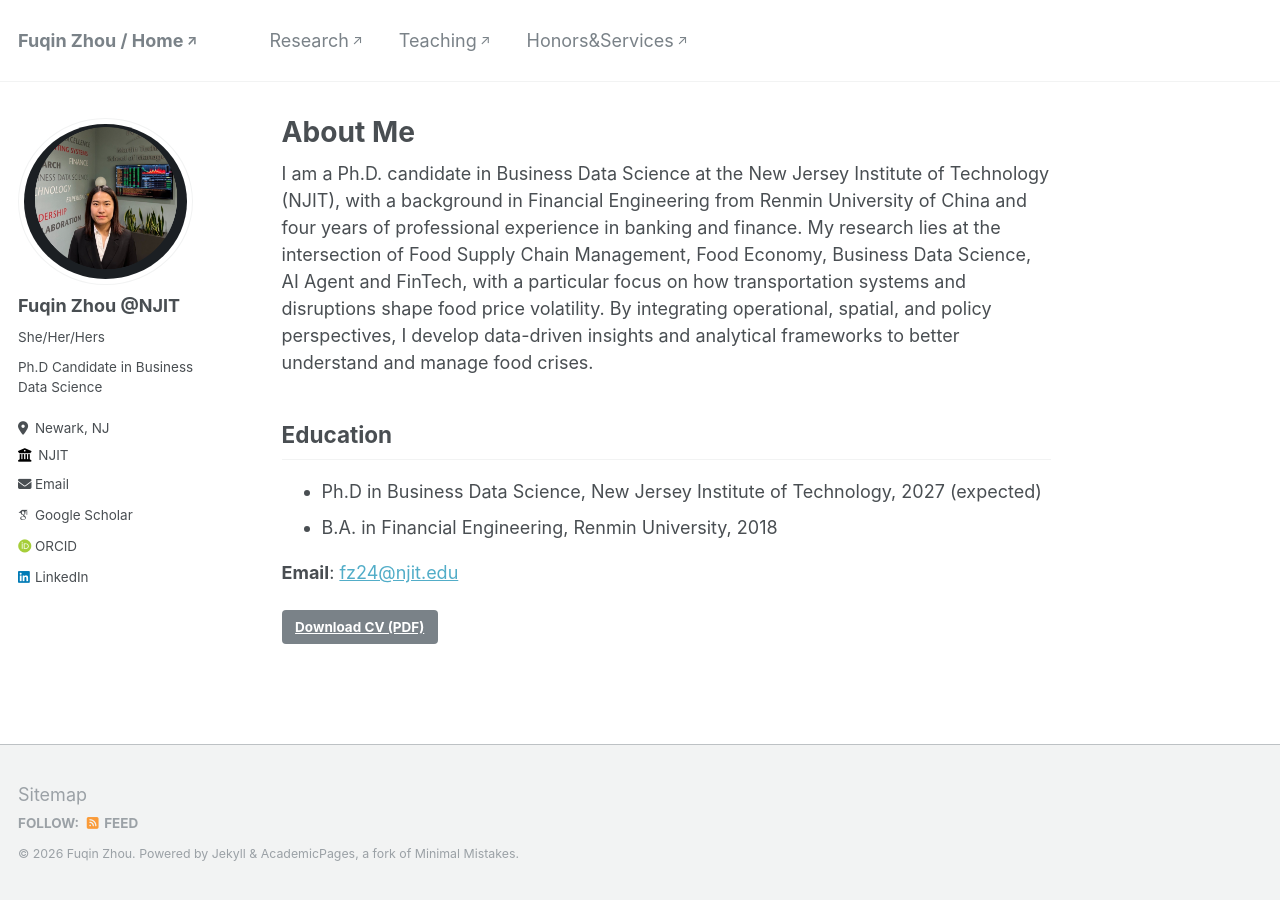
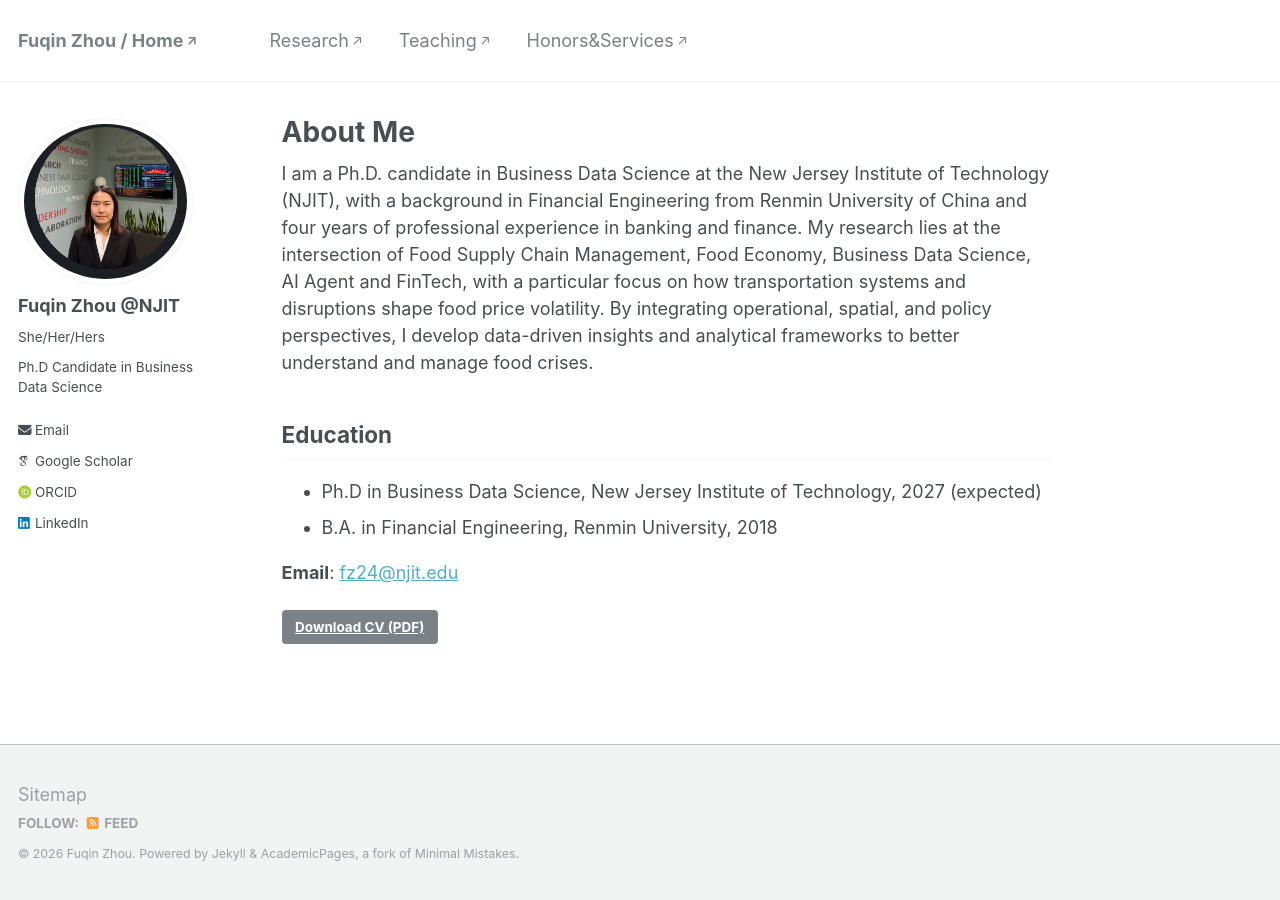
Before and after one commit to zhoufq001/zhoufq001.github.io, a Jekyll site: the page built from _pages/about.md, in a window 1280 px wide. Built offline with Jekyll 4.4.1, drawn with Linux system fonts in a browser that asks for light colours; some web fonts are replaced.

Commit message:
side bar

```diff
--- a/_config.yml
+++ b/_config.yml
@@ -26,8 +26,8 @@ author:
   name             : "Fuqin Zhou @NJIT"
   pronouns         : "She/Her/Hers" # example: "she/her"
   bio              : "Ph.D Candidate in Business Data Science"
-  location         : "Newark, NJ"
-  employer         : "NJIT"
+  location         : # "Newark, NJ"
+  employer         : # "NJIT"
   uri              : # URL
   email            : "fz24@njit.edu"
 
```
